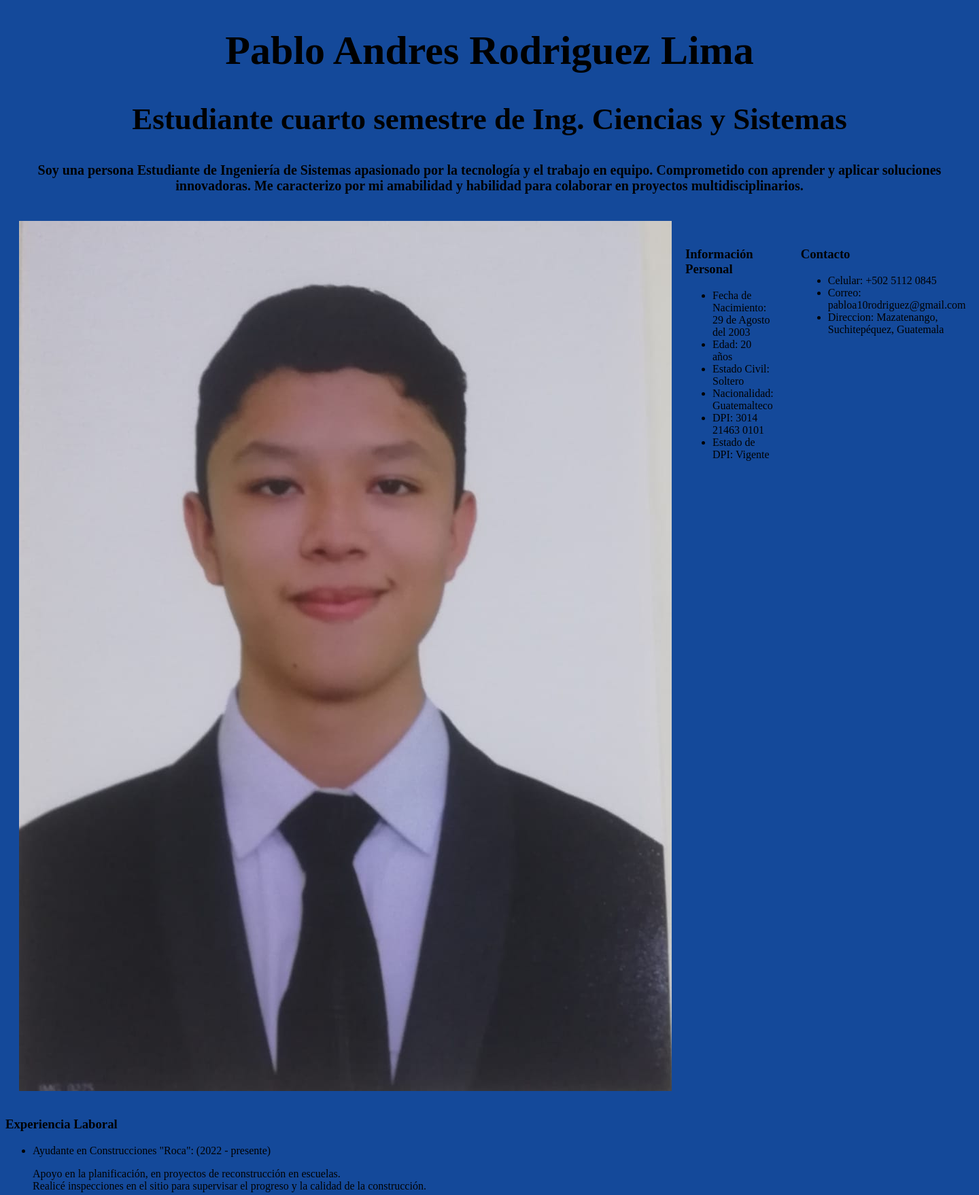
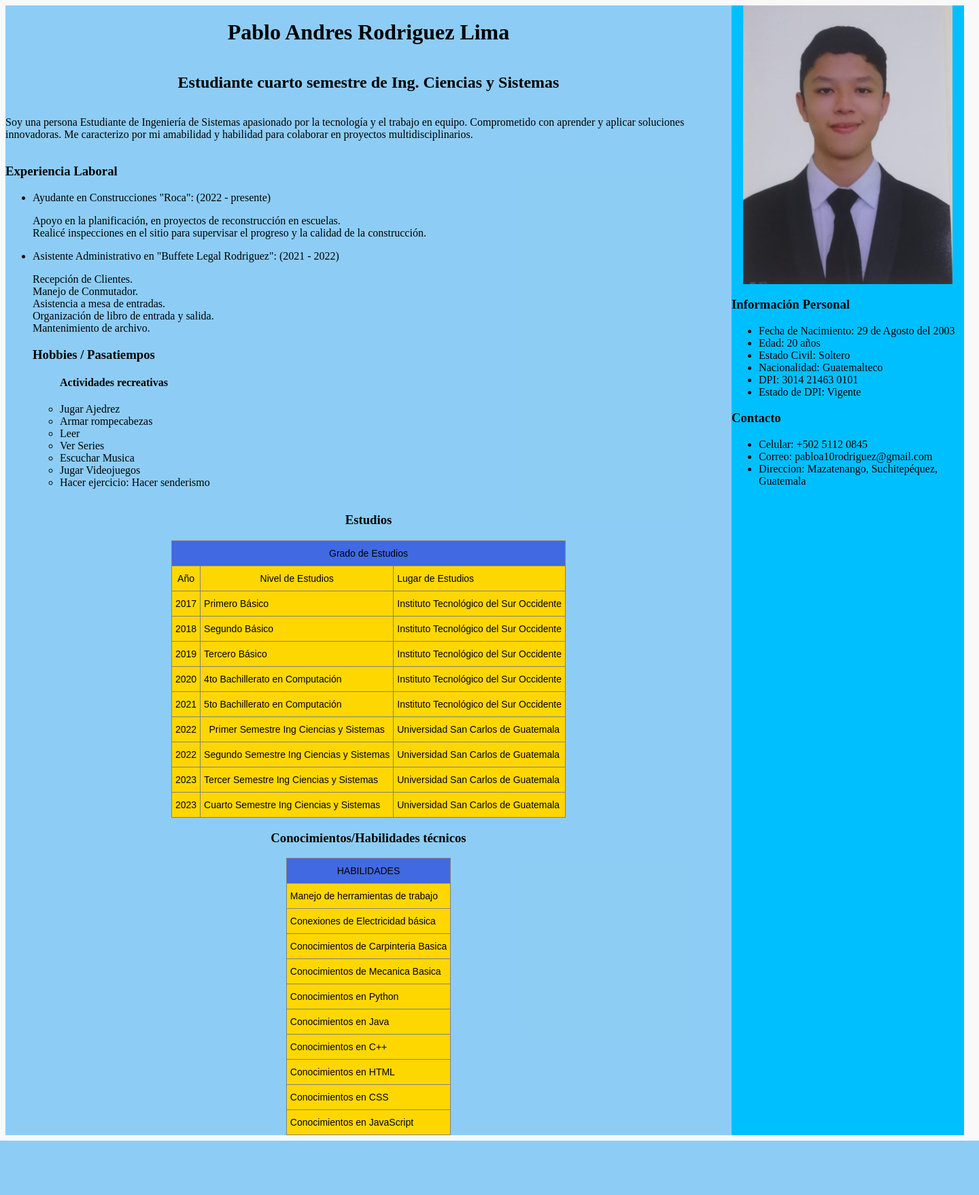
Before and after one commit to PabloR03/IPC2_Practica2_202201947, a Flask app: page / in a window 1440 px wide. Shown: the top 1758 px of the page at 68% size. After the commit the page ends 1678 px from the top, so only its background shows below. Run offline with Flask 3, Linux system fonts and the light colour scheme.

Commit message:
ya salio

```diff
--- a/static/css/styles.css
+++ b/static/css/styles.css
@@ -1,51 +1,65 @@
 body {
-    background-color: #14499a; /* Cambia #EFEFEF al color que desees utilizar */
-}
-.titulos {
-    text-align: center;
-    font-size: 30px;
-    font-weight: bold;
-    color: #000000;
-    margin-bottom: 20px;
-}
-.titulos p{
-    font-size: 20px;
-    color: #000000;
-    margin-bottom: 20px;
+    background-color: #f9f9f9; /* Cambia #EFEFEF al color que desees utilizar */
 }
 
-.imagen {
-    float: center;
-    width: 200px; /* Ancho deseado */
-    height: 360px; /* Alto deseado */
-    border-radius: 50%; /* Esto crea una forma ovalada al establecer el radio de la esquina en el 50% del ancho y alto */
-    overflow: hidden; /* Recorta cualquier parte de la imagen que se salga de la forma ovalada */
-}
-.imagen img {
-    align-items:center ;
-    width: 100%; /* Asegura que la imagen se ajuste completamente al contenedor ovalado */
-    height: auto; /* Permite que la altura se ajuste automáticamente según el ancho */
+.Dividirdiv {
+    display: flex; /* Utilizar flexbox para alinear elementos en línea */
 }
 
-.contenedor {
-    padding: 20px;
-    display: flex;
-}
-.infoPersonal {
-    flex: 1;
-    padding: 20px;
+.ParteIzquierda {
+    width: 24%;
+    background-color: #00BFFF;
+    z-index: 999;
 }
 
-.subtituloEstudios {
+.ParteDerecha {
+    width: 75%;
+    background-color: #0093ee6f;
+    z-index: 999;
+}
+
+.Foto {
+    width: 90%;
+    display: block;
+    margin: 0 auto;
+}
+
+.Foto img {
+    display: block; /* Esto asegura que la imagen sea un bloque */
+    margin: 0 auto; /* Centra horizontalmente la imagen dentro del contenedor */
+    max-width: 100%; /* Evita que la imagen se desborde del contenedor */
+    height: auto; /* Ajusta la altura automáticamente para mantener la proporción */
+}
+
+.Encabezado {
+    text-align: left;
+    display: flex;
+    flex-direction: column;
+    align-items: left; /* Centrar horizontalmente */
+    justify-content: left; /* Centrar verticalmente */
+}
+
+.estudios {
     text-align: center;
-    font-size: 30px;
-    font-weight: bold;
-    color: #000000;
+    display: flex;
+    flex-direction: column;
+    align-items: center; /* Centrar horizontalmente */
+    justify-content: center; /* Centrar verticalmente */
 }
-.estudios {
+
+.tablaHabilidades {
+    text-align: center;
     display: flex;
-    justify-content: center;
-    align-items: center;
+    flex-direction: column;
+    align-items: center; /* Centrar horizontalmente */
+    justify-content: center; /* Centrar verticalmente */
+}
+
+.Nombre,
+.Carrera,
+.FormacionAcademica,
+.Habilidades{
+    text-align: center;
 }
 
 .tg  {border-collapse:collapse;border-spacing:0;}
@@ -53,33 +67,14 @@ body {
     overflow:hidden;padding:10px 5px;word-break:normal;}
 .tg th{border-color:black;border-style:solid;border-width:1px;font-family:Arial, sans-serif;font-size:14px;
     font-weight:normal;overflow:hidden;padding:10px 5px;word-break:normal;}
-.tg .tg-c4ww{background-color:#cbcefb;border-color:inherit;text-align:center;vertical-align:top}
-.tg .tg-s5xa{background-color:#9698ed;border-color:inherit;text-align:center;vertical-align:top}
-.tg .tg-61xu{background-color:#cbcefb;border-color:inherit;text-align:left;vertical-align:top}
+.tg .tg-c4ww{background-color:#FFD700;border-color:inherit;text-align:center;vertical-align:top}
+.tg .tg-s5xa{background-color:#191970;border-color:inherit;text-align:center;vertical-align:top}
+.tg .tg-61xu{background-color:#FFA500;border-color:inherit;text-align:left;vertical-align:top}
 
 .tg  {border-collapse:collapse;border-spacing:0;}
 .tg td{border-color:black;border-style:solid;border-width:1px;font-family:Arial, sans-serif;font-size:14px;
     overflow:hidden;padding:10px 5px;word-break:normal;}
 .tg th{border-color:black;border-style:solid;border-width:1px;font-family:Arial, sans-serif;font-size:14px;
     font-weight:normal;overflow:hidden;padding:10px 5px;word-break:normal;}
-.tg .tg-s5xa{background-color:#9698ed;border-color:inherit;text-align:center;vertical-align:top}
-.tg .tg-61xu{background-color:#cbcefb;border-color:inherit;text-align:left;vertical-align:top}
-
-.hdehobies{
-    padding-left: 200px;
-    display: flex;
-}
-.hdehobies ul{
-    padding-left: 300px;
-}
-.subtitulos{
-    flex: 1;
-    padding: 50px;
-    padDing-left: 180px;
-    display: flex;
-}
-.hobies{
-    flex: 1;
-    display: flex;
-    padding-left: 300px;
-}
+.tg .tg-s5xa{background-color:#4169E1;border-color:inherit;text-align:center;vertical-align:top}
+.tg .tg-61xu{background-color:#FFD700;border-color:inherit;text-align:left;vertical-align:top}
--- a/templates/curriculum_202201947.html
+++ b/templates/curriculum_202201947.html
@@ -1,53 +1,32 @@
 <!DOCTYPE html>
 <html lang="en">
+
 <head>
     <meta charset="UTF-8">
     <meta name="viewport" content="width=device-width, initial-scale=1.0">
-    <title>Curriculum</title>
+    <title>Curriculum 202208947</title>
     <link rel="stylesheet" type="text/css" href="{{ url_for('static', filename='css/styles.css') }}">
 </head>
+
 <body>
-    <div class="titulos">
-        <h1>Pablo Andres Rodriguez Lima</h1>
-            <h2>Estudiante cuarto semestre de Ing. Ciencias y Sistemas</h2>
-            <p>Soy una persona Estudiante de Ingeniería de Sistemas apasionado por la tecnología y el trabajo en equipo.
+<div class="Dividirdiv">
+<div class="ParteDerecha">
+    <div class="Encabezado">
+        <h1 class="Nombre">Pablo Andres Rodriguez Lima</h1>
+            <h2 class="Carrera">Estudiante cuarto semestre de Ing. Ciencias y Sistemas</h2>
+            <p class="Descripcion">Soy una persona Estudiante de Ingeniería de Sistemas apasionado por la tecnología y el trabajo en equipo.
                 Comprometido con aprender y aplicar soluciones innovadoras.
                 Me caracterizo por mi amabilidad y habilidad para colaborar en proyectos multidisciplinarios. </p>
-    </div>
-    <div class="contenedor">
-        <img src="{{ url_for('static', filename='images/PABLOfoto.jpg') }}" alt="Pablo's Foto">
-
-        <div class="infoPersonal">
-            <h3>Información Personal</h3>
+                <div class="ExperienciaPersonal">
+                    <h3 class="tExperienciaPersonal">Experiencia Laboral</h3>
                     <ul>
-                <li>Fecha de Nacimiento: 29 de Agosto del 2003</li>
-                <li>Edad: 20 años</li>
-                <li>Estado Civil: Soltero</li>
-                <li>Nacionalidad: Guatemalteco</li>
-                <li>DPI: 3014 21463 0101</li>
-                <li>Estado de DPI: Vigente</li>
-            </ul>
-        </div>
-        <div class="infoPersonal">
-            <h3>Contacto</h3>
-            <ul>
-                <li>Celular: +502 5112 0845 </li>
-                <li>Correo: pabloa10rodriguez@gmail.com</li>
-                <li>Direccion: Mazatenango, Suchitepéquez, Guatemala </li>
-            </ul>
-        </div>
-    </div>
-
-    <div>
-        <h3>Experiencia Laboral</h3>
-        <ul>
-            <li>Ayudante en Construcciones "Roca": (2022 - presente)
+                        <li class="tROCA">Ayudante en Construcciones "Roca": (2022 - presente)
                             <p>
                                 Apoyo en la planificación, en proyectos de reconstrucción en escuelas. <br>
                                 Realicé inspecciones en el sitio para supervisar el progreso y la calidad de la construcción.
                             </p>
                         </li>
-            <li>Asistente Administrativo en "Buffete Legal Rodriguez": (2021 - 2022)
+                        <li class="tASISTENTE">Asistente Administrativo en "Buffete Legal Rodriguez": (2021 - 2022)
                             <p>
                                 Recepción de Clientes. <br>
                                 Manejo de Conmutador. <br>
@@ -56,12 +35,22 @@
                                 Mantenimiento de archivo.
                             </p>
                         </li>
+                    <h3 class="tHobbies">Hobbies / Pasatiempos</h3>
+                    <ul>
+                        <h4>Actividades recreativas</h4>
+                        <li>Jugar Ajedrez</li>
+                        <li>Armar rompecabezas</li>
+                        <li>Leer</li>
+                        <li>Ver Series</li>
+                        <li>Escuchar Musica</li>
+                        <li>Jugar Videojuegos</li>
+                        <li>Hacer ejercicio: Hacer senderismo</li>
+                    </ul>
+                </div>
     </div>
 
-    <div class="subtituloEstudios">
-        <h3>Estudios</h3>
-    </div>
-
+    <div class="FormacionAcademica">
+        <h3 class="tEstudios">Estudios</h3>
         <div class="estudios">
             <table class="tg">
                 <thead>
@@ -123,13 +112,11 @@
                 </tbody>
             </table>
         </div>
+    </div>
 
-    <div class="subtitulos">
-        <h3>Conocimientos/Habilidades técnicos</h3>
-        <h3 class="hobies">Hobbies</h3>
-    </div>
-    <div class="hdehobies">
-
+    <div class="Habilidades">
+        <h3 class="tHabilidades">Conocimientos/Habilidades técnicos</h3>
+        <div class="tablaHabilidades">
         <table class="tg">
             <thead>
             <tr>
@@ -169,17 +156,32 @@
             </tr>
             </tbody>
             </table>
+        </div>
+    </div>
+</div>
 
+    <div class="ParteIzquierda">
+        <img class="Foto" src="{{ url_for('static', filename='images/PABLOfoto.jpg') }}" alt="Pablo's Foto">
+        <div class="infoPersonal">
+            <h3 class="tInfoPersonal">Información Personal</h3>
             <ul>
-            <h4>Actividades recreativas</h4>
-            <li>Jugar Ajedrez</li>
-            <li>Armar rompecabezas</li>
-            <li>Leer</li>
-            <li>Ver Series</li>
-            <li>Escuchar Musica</li>
-            <li>Jugar Videojuegos</li>
-            <li>Hacer ejercicio: Hacer senderismo</li>
+                <li>Fecha de Nacimiento: 29 de Agosto del 2003</li>
+                <li>Edad: 20 años</li>
+                <li>Estado Civil: Soltero</li>
+                <li>Nacionalidad: Guatemalteco</li>
+                <li>DPI: 3014 21463 0101</li>
+                <li>Estado de DPI: Vigente</li>
             </ul>
+        </div>
+        <div class="infoPersonal">
+            <h3 class="tContacto">Contacto</h3>
+            <ul>
+                <li>Celular: +502 5112 0845 </li>
+                <li>Correo: pabloa10rodriguez@gmail.com</li>
+                <li>Direccion: Mazatenango, Suchitepéquez, Guatemala </li>
+            </ul>
+        </div>
+    </div>
 </div>
 </body>
 </html>
```
Lines whose indentation alone changed are shown as unchanged.
